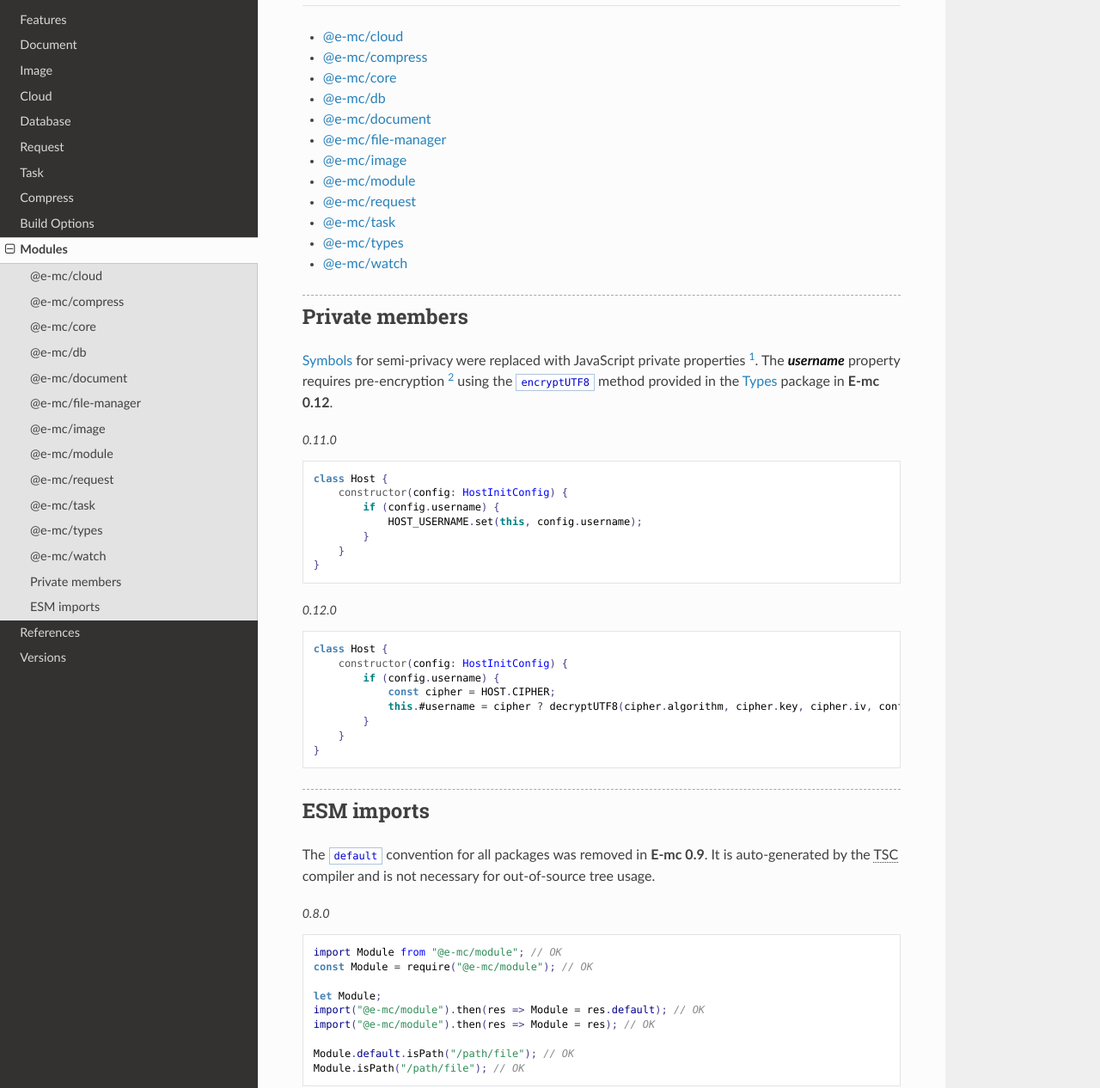
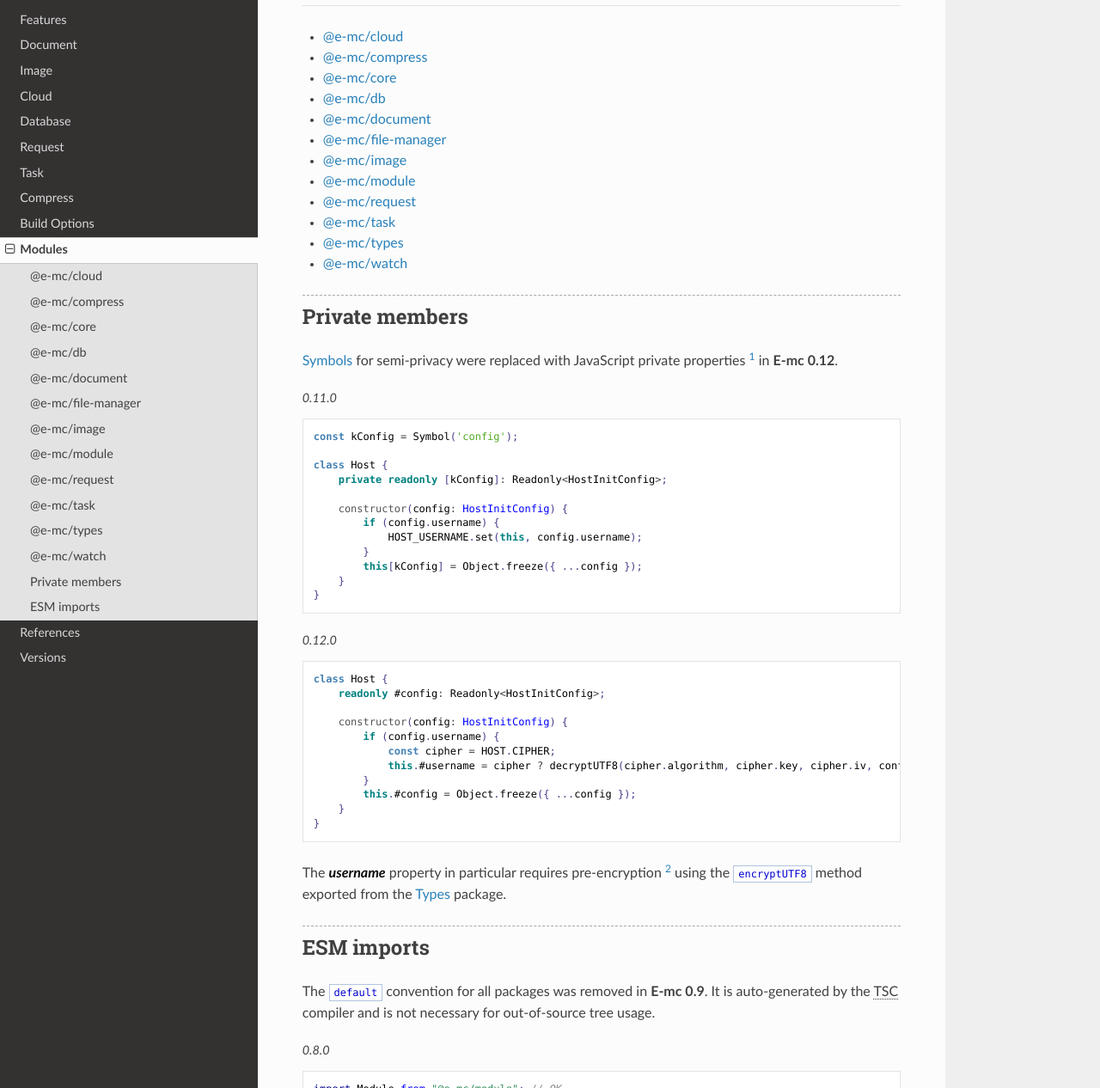
Before and after one commit to anpham6/chrome-docs, a Sphinx documentation site: the page built from source/modules/index.rst, in a window 1280 px wide and 1400 px high, cut to the strip 134-1400 px from the top of the window. Shown: the whole strip at 86% size. Built offline with Sphinx 7.4.7 and the Read the Docs theme 3.1.0, drawn with Linux system fonts in a browser that asks for light colours.

Commit message:
Modules: Private members section was created.

```diff
--- a/source/modules/index.rst
+++ b/source/modules/index.rst
@@ -21,18 +21,23 @@ Modules
 Private members
 ===============
 
-:ref:`Symbols <references-mdn-symbol>` for semi-privacy were replaced with JavaScript private properties [#]_. The :target:`username` property requires pre-encryption [#]_ using the ``encryptUTF8`` method provided in the :doc:`Types <types>` package in **E-mc 0.12**.
+:ref:`Symbols <references-mdn-symbol>` for semi-privacy were replaced with JavaScript private properties [#]_ in **E-mc 0.12**.
 
 .. highlight:: typescript
 
 .. code-block::
   :caption: 0.11.0
 
+  const kConfig = Symbol('config');
+
   class Host {
+      private readonly [kConfig]: Readonly<HostInitConfig>;
+
       constructor(config: HostInitConfig) {
           if (config.username) {
               HOST_USERNAME.set(this, config.username);
           }
+          this[kConfig] = Object.freeze({ ...config });
       }
   }
 
@@ -40,13 +45,18 @@ Private members
   :caption: 0.12.0
 
   class Host {
+      readonly #config: Readonly<HostInitConfig>;
+
       constructor(config: HostInitConfig) {
           if (config.username) {
               const cipher = HOST.CIPHER;
               this.#username = cipher ? decryptUTF8(cipher.algorithm, cipher.key, cipher.iv, config.username) || '' : config.username;
           }
+          this.#config = Object.freeze({ ...config });
       }
   }
+
+The :target:`username` property in particular requires pre-encryption [#]_ using the ``encryptUTF8`` method exported from the :doc:`Types <types>` package.
 
 ESM imports
 ===========
```
Also changed, not shown: source/references.rst (+1 -6 lines).
